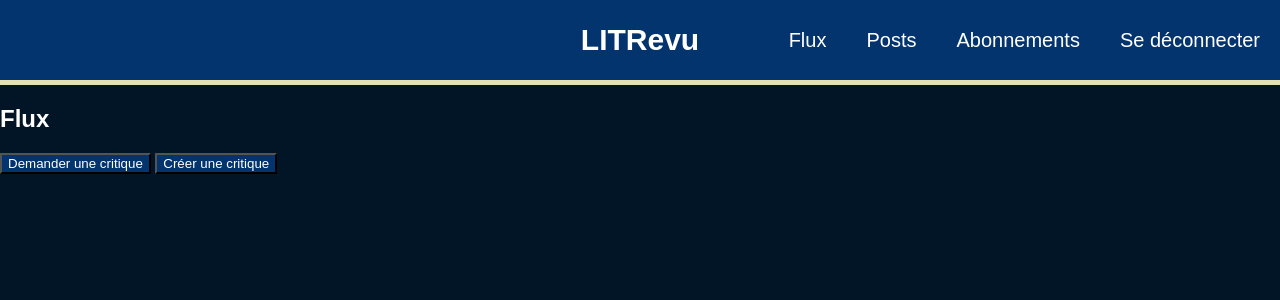
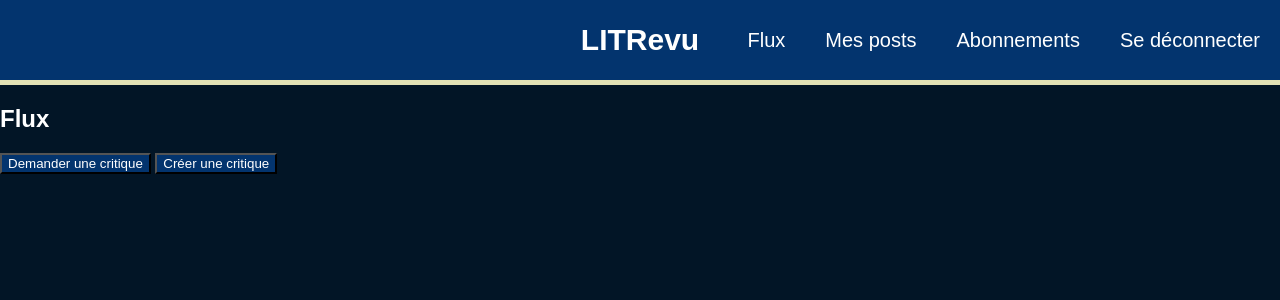
Before and after one commit to Matthieu-Chambon/OC_Projet_9, a Django app: page /home/ in a window 1280 px wide. Shown: the top 300 px of the page. Run offline with Django 5.2, Linux system fonts and the light colour scheme; the visitor is signed in with stand-in values (Sample User, id 1); data that the repository does not hold is empty.

Commit message:
Amélioration barre de navigation

```diff
--- a/templates/base.html
+++ b/templates/base.html
@@ -13,7 +13,7 @@
         {% if user.is_authenticated %}
         <ul>
             <li><a href="{% url 'home' %}">Flux</a></li>
-            <li><a href="{% url 'home' %}">Posts</a></li>
+            <li><a href="{% url 'my-posts' %}">Mes posts</a></li>
             <li><a href="{% url 'home' %}">Abonnements</a></li>
             <li>
                 <form method="post" action="{% url 'logout' %}">
```
